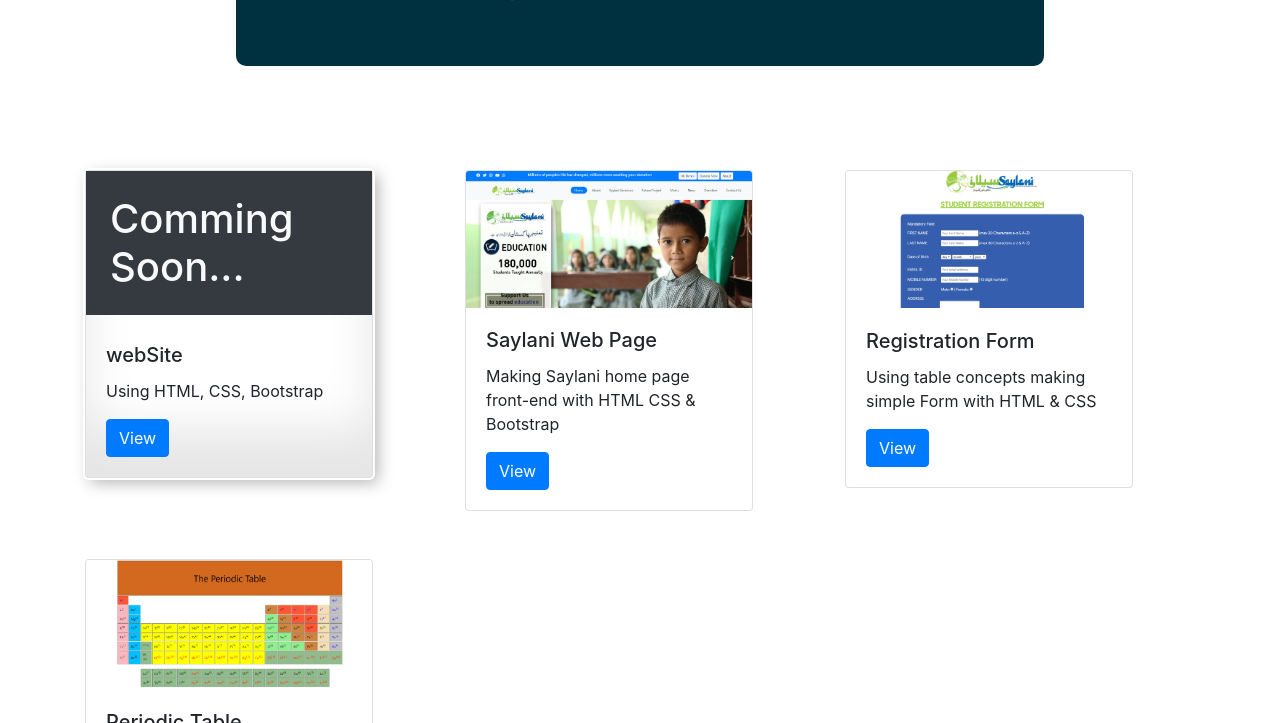
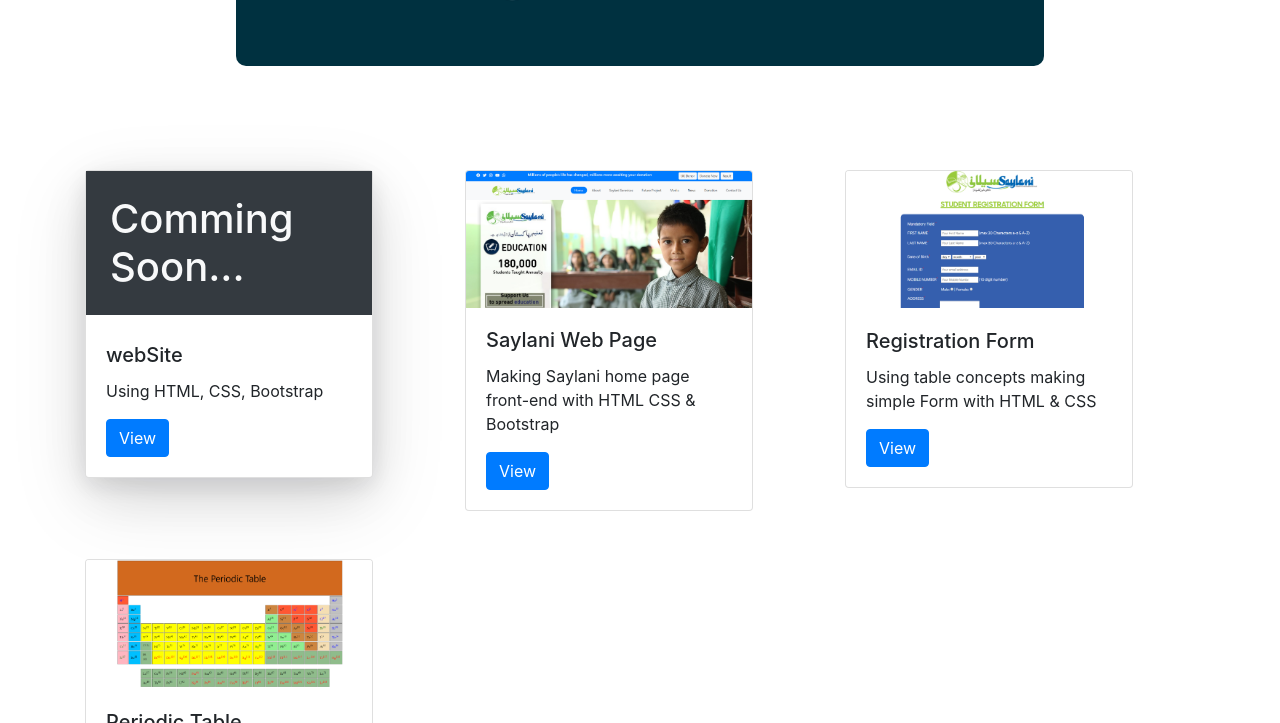
Before and after one commit to rameezqazi23/Web-Project, a plain HTML site: page index.html in a window 1280 px wide. In both pictures the pointer is over the element 229 px from the left and 1286 px from the top of the page. Shown: the part 963-1686 px from the top of the page. Drawn offline with nearby package versions, Linux system fonts and the light colour scheme.

Commit message:
card box styling feature animation on hover

```diff
--- a/style.css
+++ b/style.css
@@ -111,9 +111,8 @@ h6{
 } */
 
 .card-customization:hover {
-    /* box-shadow: 2px 2px 5px grey; */
-    box-shadow: inset 0 -3em 3em rgba(0, 0, 0, 0.1), 0 0 0 2px rgb(255, 255, 255), 0.3em 0.3em 1em rgba(0, 0, 0, 0.3);
-    transition: 0.8s;
+    box-shadow: rgba(17, 17, 26, 0.1) 0px 8px 24px, rgba(17, 17, 26, 0.1) 0px 16px 56px, rgba(17, 17, 26, 0.1) 0px 24px 80px;
+    transition: box-shadow 2s ease-in-out;
 }
 
 .card-customization {
@@ -312,6 +311,7 @@ h6{
 }
 
 .cc-profile-image a:before {
+    box-shadow: rgba(0, 0, 0, 0.56) 0px 22px 70px 4px;
     content: "";
     border: 15px solid rgba(55, 140, 63, 0.6);
     border-radius: 50%;
```
